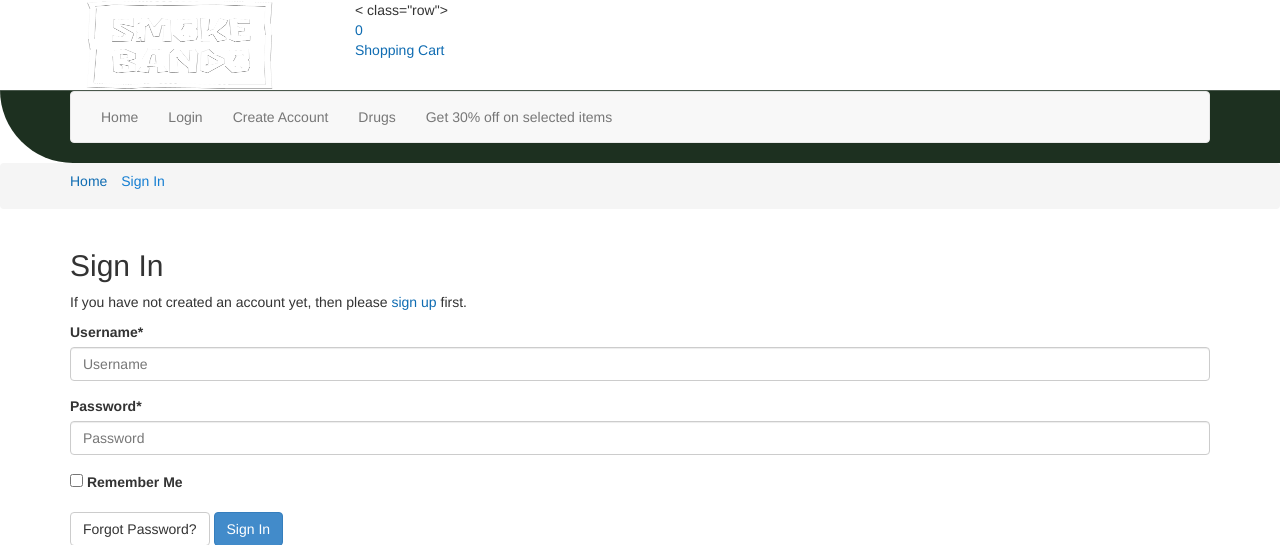
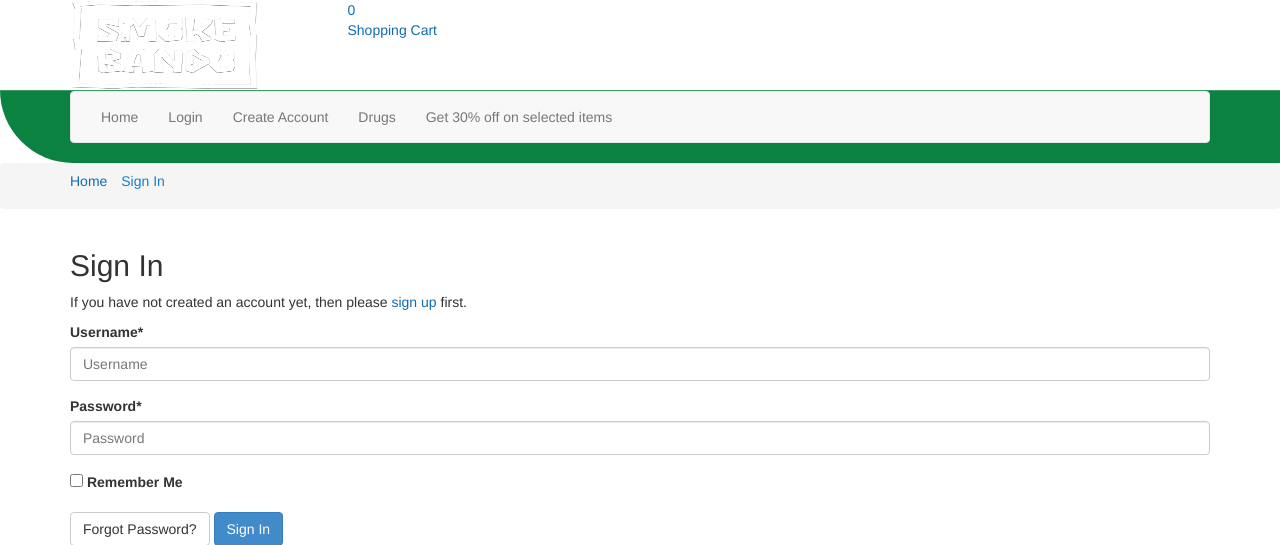
Before and after one commit to mace-techno/smokisess, a Django app: page /accounts/login/ in a window 1280 px wide. Shown: the top 545 px of the page. Run offline with Django 4.2, Linux system fonts and the light colour scheme; some libraries are stand-ins or nearby versions.

Commit message:
Update navbar.html

```diff
--- a/templates/navbar.html
+++ b/templates/navbar.html
@@ -10,7 +10,7 @@
       <!-- ============================================== TOP MENU : END ============================================== -->
       <div class="main-header">
         <div class="container">
-          < class="row">
+          <div class="row">
             <div class="col-xs-13 col-sm-12 col-md-3 logo-holder">
               <!-- ============================================================= LOGO ============================================================= -->
               <div class="logo"> <a href="{% url 'core:home' %}"> <img src="{% static 'images/logo.png' %}" alt="logo" height="90" width="190"> </a> </div>
@@ -53,7 +53,7 @@
       <!-- /.main-header -->
         <!-- /.main-header -->
         <!-- ============================================== NAVBAR ============================================== -->
-  <div class="header-nav animate-dropdown" style=" background-color: #1d3020; ">
+  <div class="header-nav animate-dropdown" style=" background-color: #0C8241; ">
     <div class="container">
       <div class="yamm navbar navbar-default" role="navigation" >
         <div class="navbar-header">
```
